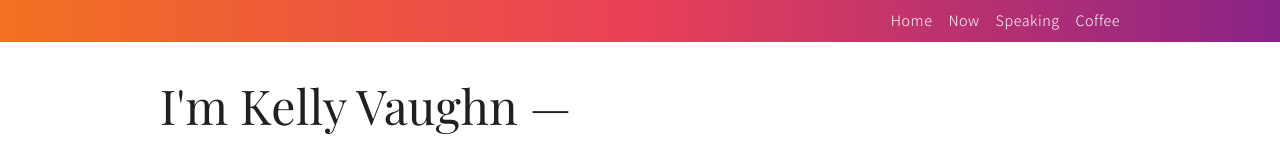
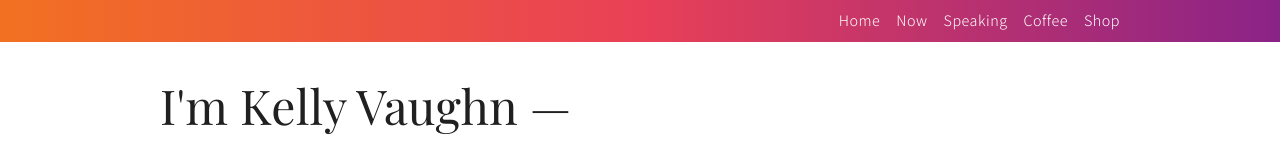
Before and after one commit to saumitra2810/kvlly, a Gatsby site: page / in a window 1280 px wide. Shown: the top 146 px of the page. Built offline with nearby package versions, Linux system fonts and the light colour scheme; Gatsby itself is replaced by a stand-in of ours; a web font is replaced by a local one.

Commit message:
add shop link

```diff
--- a/src/components/header.js
+++ b/src/components/header.js
@@ -25,6 +25,7 @@ const Header = ({ siteTitle }) => (
         <Link to="/now">Now</Link>
         <Link to="/speaking">Speaking</Link>
         <Link to="/buy-kelly-coffee">Coffee</Link>
+        <a href="https://shop.kvlly.com">Shop</a>
       </div>
     </div>
   </div>
```
